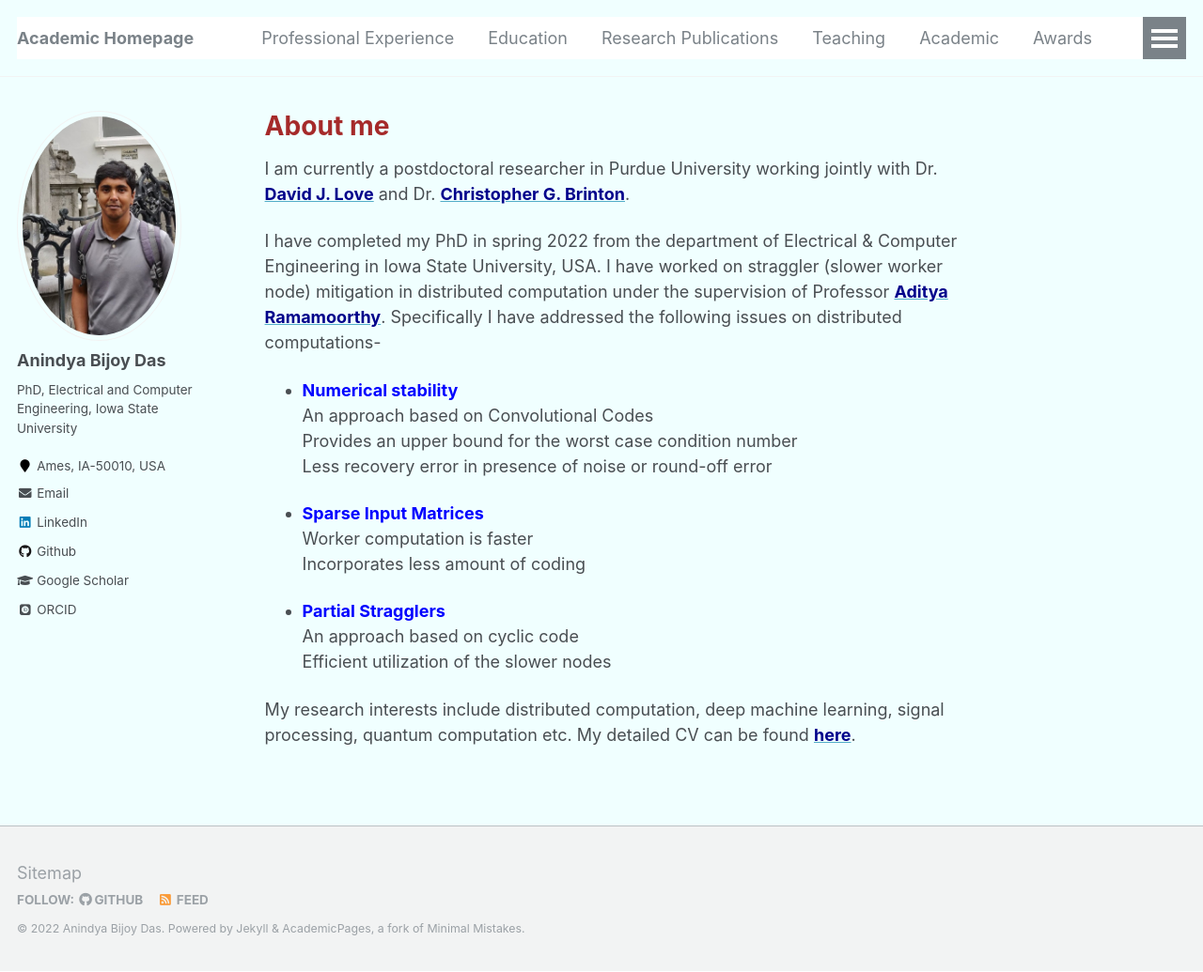
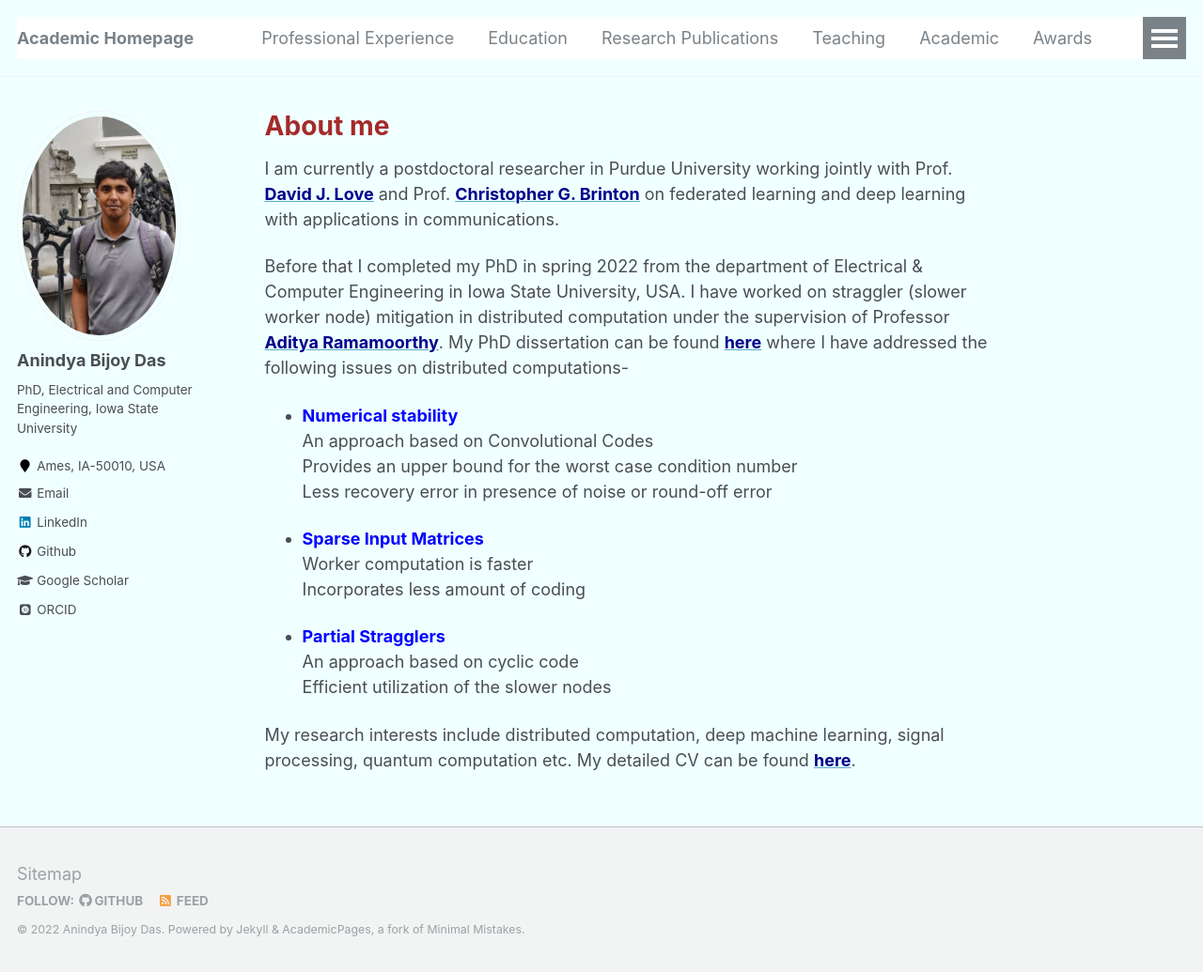
Before and after one commit to anindyabijoydas/portfolio, a Jekyll site: the page built from _pages/about.md, in a window 1280 px wide and 1035 px high. Shown: the whole window at 94% size. Built offline with Jekyll 4.4.1, drawn with Linux system fonts in a browser that asks for light colours; some web fonts are replaced.

Commit message:
Update about.md

```diff
--- a/_pages/about.md
+++ b/_pages/about.md
@@ -13,9 +13,9 @@ redirect_from:
 
 <span style="color:brown">**About me**</span>
 ======
-I am currently a postdoctoral researcher in Purdue University working jointly with Dr. [<span style="color: #00008B">**David J. Love**</span>](https://engineering.purdue.edu/~djlove/) and Dr. [<span style="color: #00008B">**Christopher G. Brinton**</span>](https://www.cbrinton.net/).
+I am currently a postdoctoral researcher in Purdue University working jointly with Prof. [<span style="color: #00008B">**David J. Love**</span>](https://engineering.purdue.edu/~djlove/) and Prof. [<span style="color: #00008B">**Christopher G. Brinton**</span>](https://www.cbrinton.net/) on federated learning and deep learning with applications in communications.
 
-I have completed my PhD in spring 2022 from the department of Electrical & Computer Engineering in Iowa State University, USA. I have worked on straggler (slower worker node) mitigation in distributed computation under the supervision of Professor [<span style="color: #00008B">**Aditya Ramamoorthy**</span>](https://www.ece.iastate.edu/adityar/). Specifically I have addressed the following issues on distributed computations-
+Before that I completed my PhD in spring 2022 from the department of Electrical & Computer Engineering in Iowa State University, USA. I have worked on straggler (slower worker node) mitigation in distributed computation under the supervision of Professor [<span style="color: #00008B">**Aditya Ramamoorthy**</span>](https://www.ece.iastate.edu/adityar/). My PhD dissertation can be found [<span style="color: #00008B">**here**</span>](https://www.proquest.com/openview/74f9f26df92695244eb5c5cc4b175145/1?pq-origsite=gscholar&cbl=18750&diss=y) where I have addressed the following issues on distributed computations-
 * <span style="color:blue">**Numerical stability**</span> <br /> An approach based on Convolutional Codes <br /> Provides an upper bound for the worst case condition number <br /> Less recovery error in presence of noise or round-off error
 
 * <span style="color:blue">**Sparse Input Matrices**</span> <br /> Worker computation is faster <br /> Incorporates less amount of coding
```
